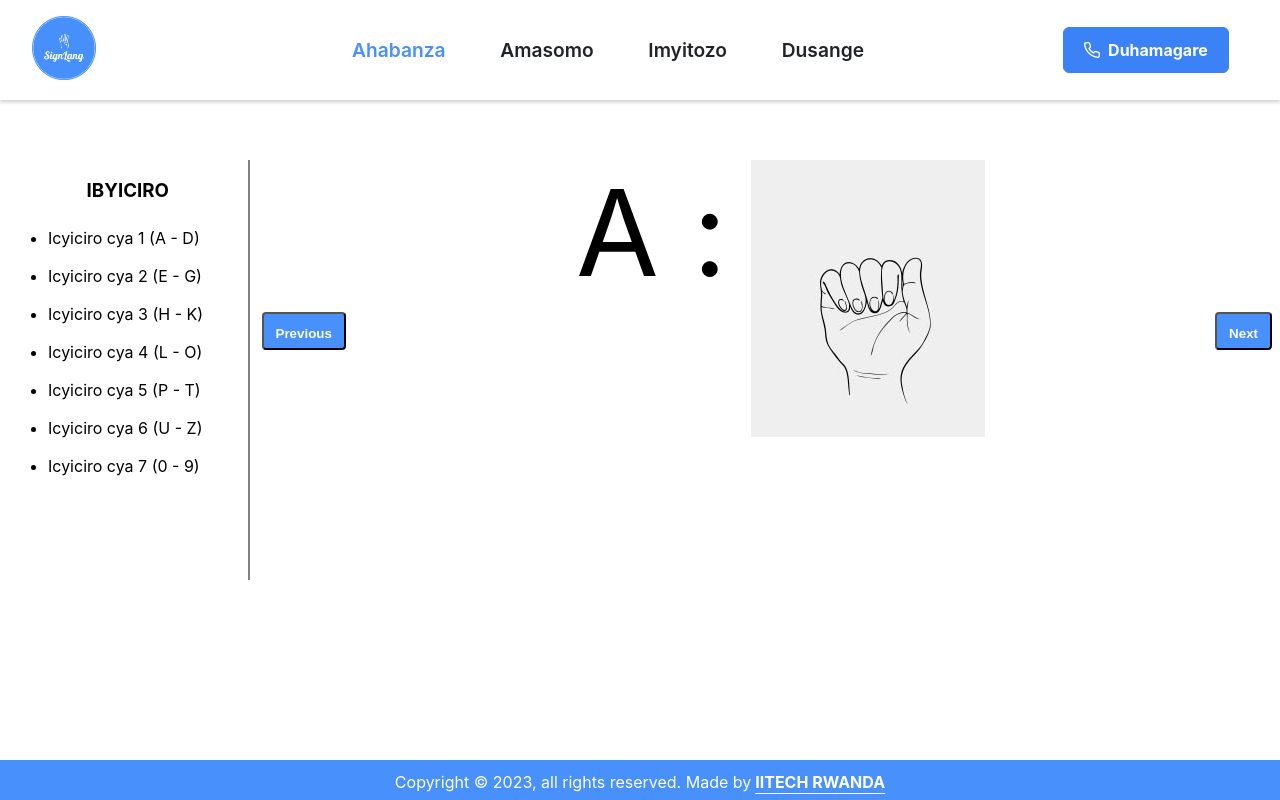
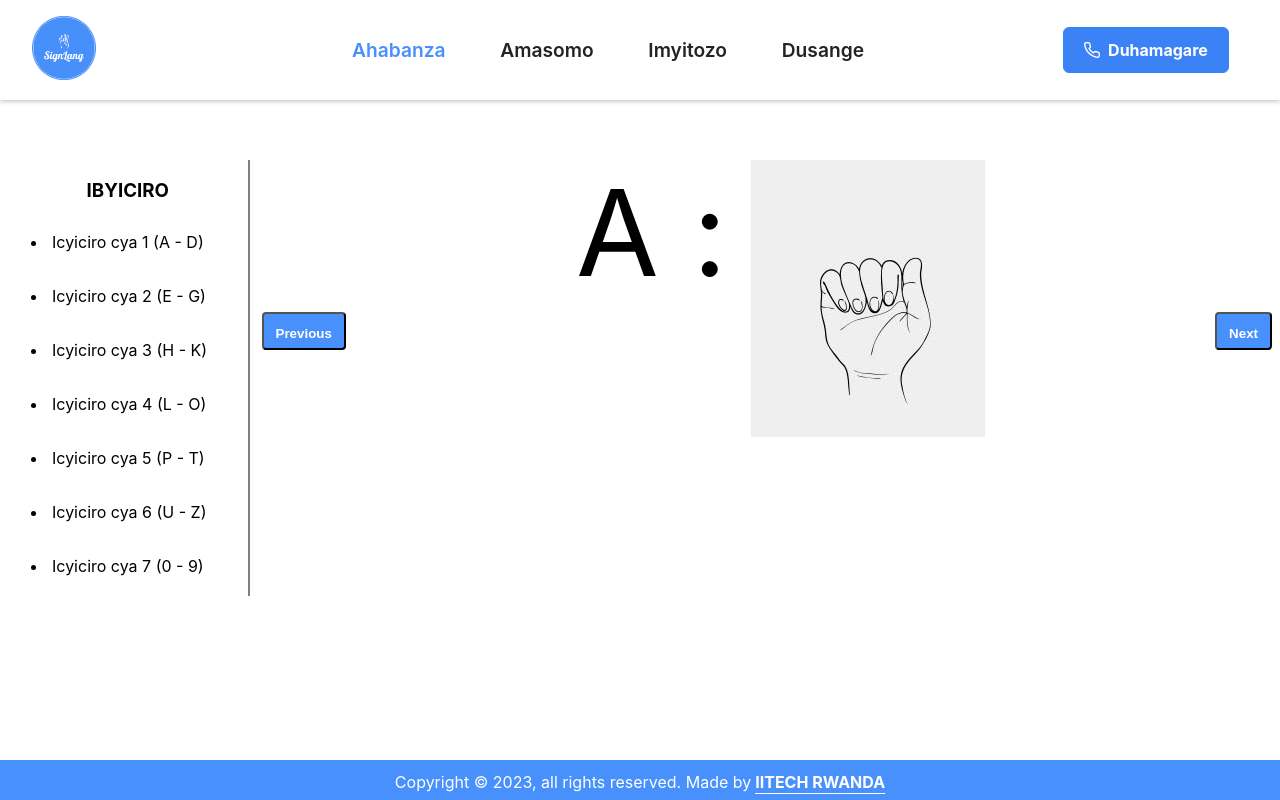
Before and after one commit to ngabo-dev/fluentfusion_frontend, a React (Vite) app: page /lessons in a window 1280 px wide. Built offline with nearby package versions, Linux system fonts and the light colour scheme.

Commit message:
troubleshooting

```diff
--- a/src/index.css
+++ b/src/index.css
@@ -9,3 +9,14 @@ body {
   margin-left: 12px;
   object-fit: contain;
 }
+
+.sidelink {
+  text-decoration: none;
+  margin-top: 26px;
+  cursor: pointer;
+  padding: 4px;
+  border-radius: 1px;
+}
+.sidelink:hover {
+  background: #b7c4ff;
+}
--- a/src/pages/Games.jsx
+++ b/src/pages/Games.jsx
@@ -11,12 +11,12 @@ function Games() {
     <div style={{width:'20%', borderRight:'gray 2px solid', minHeight:'420px'}} >
       <h3 style={{textAlign:'center', }}> IMYITOZO </h3>
       <ul>
-        <li style={{textDecoration:'none', marginTop:'26px'}}> Icyiciro cya 1 (A - D)</li>
-        <li style={{textDecoration:'none', marginTop:'18px'}}> Icyiciro cya 2 (E - G)</li>
-        <li style={{textDecoration:'none', marginTop:'18px'}}> Icyiciro cya 3 (H - K)</li>
-        <li style={{textDecoration:'none', marginTop:'18px'}}> Icyiciro cya 4 (L - O)</li>
-        <li style={{textDecoration:'none', marginTop:'18px'}}> Icyiciro cya 5 (P - T)</li>
-        <li style={{textDecoration:'none', marginTop:'18px'}}> Icyiciro cya 6 (U - Z)</li>
+        <li  className='sidelink'> Icyiciro cya 1 (A - D)</li>
+        <li  className='sidelink'> Icyiciro cya 2 (E - G)</li>
+        <li  className='sidelink'> Icyiciro cya 3 (H - K)</li>
+        <li  className='sidelink'> Icyiciro cya 4 (L - O)</li>
+        <li  className='sidelink'> Icyiciro cya 5 (P - T)</li>
+        <li  className='sidelink'> Icyiciro cya 6 (U - Z)</li>
       </ul>
 
     </div>
--- a/src/pages/Lessons.jsx
+++ b/src/pages/Lessons.jsx
@@ -227,13 +227,13 @@ function Lessons() {
         <div style={{width:'20%', borderRight:'gray 2px solid', minHeight:'420px'}} >
           <h3 style={{textAlign:'center', }}> IBYICIRO </h3>
           <ul>
-            <li style={{textDecoration:'none', marginTop:'26px'}} onClick={()=> setlesson(1)}> Icyiciro cya 1 (A - D)</li>
-            <li style={{textDecoration:'none', marginTop:'18px'}} onClick={()=> setlesson(5)}> Icyiciro cya 2 (E - G)</li>
-            <li style={{textDecoration:'none', marginTop:'18px'}} onClick={()=> setlesson(8)}> Icyiciro cya 3 (H - K)</li>
-            <li style={{textDecoration:'none', marginTop:'18px'}} onClick={()=> setlesson(12)}> Icyiciro cya 4 (L - O)</li>
-            <li style={{textDecoration:'none', marginTop:'18px'}} onClick={()=> setlesson(16)}> Icyiciro cya 5 (P - T)</li>
-            <li style={{textDecoration:'none', marginTop:'18px'}} onClick={()=> setlesson(21)}> Icyiciro cya 6 (U - Z)</li>
-            <li style={{textDecoration:'none', marginTop:'18px'}} onClick={()=> setlesson(27)}> Icyiciro cya 7 (0 - 9)</li>
+            <li className='sidelink' onClick={()=> setlesson(1)}> Icyiciro cya 1 (A - D)</li>
+            <li className='sidelink' onClick={()=> setlesson(5)}> Icyiciro cya 2 (E - G)</li>
+            <li className='sidelink' onClick={()=> setlesson(8)}> Icyiciro cya 3 (H - K)</li>
+            <li className='sidelink' onClick={()=> setlesson(12)}> Icyiciro cya 4 (L - O)</li>
+            <li className='sidelink' onClick={()=> setlesson(16)}> Icyiciro cya 5 (P - T)</li>
+            <li className='sidelink' onClick={()=> setlesson(21)}> Icyiciro cya 6 (U - Z)</li>
+            <li className='sidelink' onClick={()=> setlesson(27)}> Icyiciro cya 7 (0 - 9)</li>
           </ul>
 
         </div>
```
